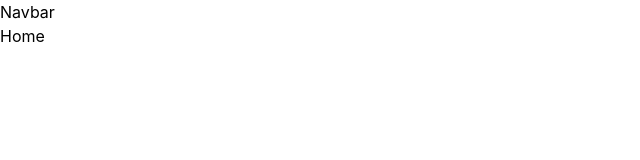
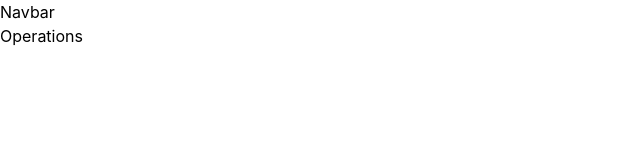
Before and after one commit to Dany-Rolon/ChallengeJS, a React (Create React App) app in the folder client/: page /operations in a window 1280 px wide. Shown: the top 160 px of the page, without its empty margins (0-640 px from the left). Built offline with nearby package versions, Linux system fonts and the light colour scheme.

Commit message:
feat: Add menu and application name

```diff
--- a/client/src/views/AuthenticateUser.view.jsx
+++ b/client/src/views/AuthenticateUser.view.jsx
@@ -9,8 +9,8 @@ export default function AuthenticateUserView() {
         <div>
             <Nav />
             <Switch>
+                <Route path="/operations" component={Operations} />
                 <Route path="/" component={Home} />
-                <Route path="/operations" component={Operations} />
             </Switch>
         </div>
     )
```
